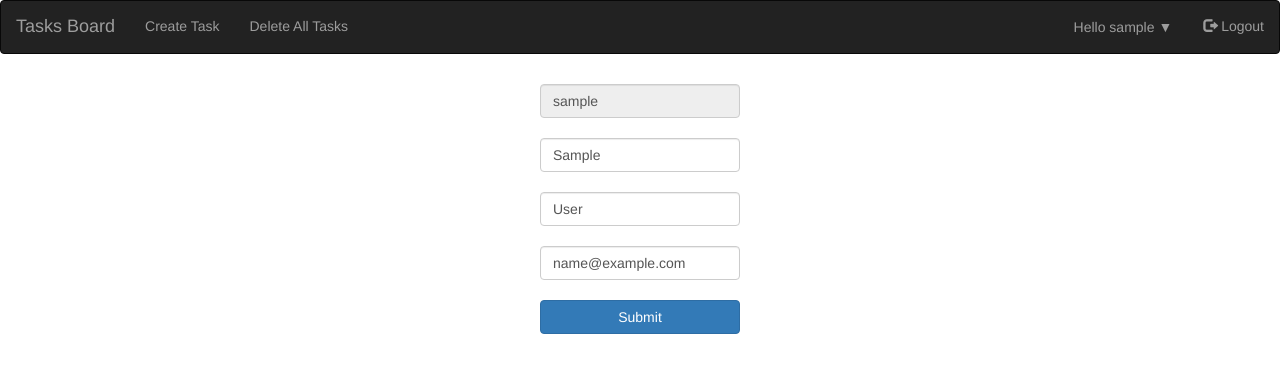
After one commit to adrianashymoniak/TaskBoard, a Django app: page /profile/edit/ in a window 1280 px wide. The commit adds this page. Shown: the top 373 px of the page. Run offline with Django 3.2, Linux system fonts and the light colour scheme; the visitor is signed in with stand-in values (Sample User, id 1); some libraries are stand-ins or nearby versions.

Commit message:
Added functionality: view user profile, edit profile and change password, delete account.

```diff
--- a/tasks/forms.py
+++ b/tasks/forms.py
@@ -1,5 +1,5 @@
 from django import forms
-from django.contrib.auth.forms import UserCreationForm
+from django.contrib.auth.forms import UserCreationForm, UserChangeForm
 from django.contrib.auth.models import User
 from .models import Task
 
@@ -11,7 +11,14 @@ class SignUpForm(UserCreationForm):
 
     class Meta:
         model = User
-        fields = ('username', 'first_name', 'last_name', 'email', 'password1', 'password2',)
+        fields = (
+            'username',
+            'first_name',
+            'last_name',
+            'email',
+            'password1',
+            'password2',
+        )
 
 
 class TaskForm(forms.ModelForm):
@@ -25,4 +32,23 @@ class TaskForm(forms.ModelForm):
 
     class Meta:
         model = Task
-        fields = ['task_title', 'task_description', 'time_estimated', 'status', 'priorities', ]
+        fields = (
+            'task_title',
+            'task_description',
+            'time_estimated',
+            'status',
+            'priorities',
+        )
+
+
+class EditProfileForm(UserChangeForm):
+
+    class Meta:
+        model = User
+        fields = (
+            'username',
+            'first_name',
+            'last_name',
+            'email',
+            'password'
+        )
--- a/tasks/static/css/tasks.css
+++ b/tasks/static/css/tasks.css
@@ -13,7 +13,7 @@
     margin-right: auto;
 }
 
-.username, .password, .sign_up_fields, .btn.btn-primary {
+.username, .password, .sign_up_fields, .btn.btn-primary, #id_username, #id_first_name, #id_last_name, #id_email, #id_old_password, #id_new_password1, #id_new_password2 {
     margin-top: auto;
     margin-left: auto;
     margin-right: auto;
@@ -51,6 +51,7 @@
     margin-bottom: 20px;
     width: 200px;
 }
+
 #save_task, #edit_task {
     background-color: #269622;
     border-color: #269622;
@@ -62,11 +63,11 @@
 }
 
 textarea {
-   resize: none;
+    resize: none;
 }
 
 .column {
-    float:left;
+    float: left;
     width: 33%;
     padding: 30px;
 
@@ -77,23 +78,25 @@ textarea {
         width: 100%;
     }
 }
-.column_name_new{
+
+.column_name_new {
     text-align: center;
     background: #495a77;
     color: #ffffff;
 }
-
 
 .column_name_in_progress {
     text-align: center;
     background: #ce8d00;
     color: #ffffff;
 }
+
 .column_name_done {
     text-align: center;
     background: #51c944;
     color: #ffffff;
 }
+
 .status_new {
     display: inline-block;
     float: left;
@@ -104,6 +107,7 @@ textarea {
     background: #495a77;
     color: #ffffff;
 }
+
 .status_in_progress {
     display: inline-block;
     float: left;
@@ -114,6 +118,7 @@ textarea {
     background: #ce8d00;
     color: #ffffff;
 }
+
 .status_done {
     display: block;
     float: left;
@@ -124,6 +129,7 @@ textarea {
     background: #51c944;
     color: #ffffff;
 }
+
 .minor {
     display: inline-block;
     margin-left: 30px;
@@ -133,6 +139,7 @@ textarea {
     background: #969696;
     color: #ffffff;
 }
+
 .normal {
     display: inline-block;
     margin-left: 30px;
@@ -142,6 +149,7 @@ textarea {
     background: #6d6fa5;
     color: #ffffff;
 }
+
 .major {
     display: inline-block;
     margin-left: 30px;
@@ -151,6 +159,7 @@ textarea {
     background: #964646;
     color: #ffffff;
 }
+
 .critical {
     display: inline-block;
     margin-left: 30px;
@@ -168,7 +177,6 @@ textarea {
     color: #337ab7;
 }
 
-
 .task_column a {
     white-space: nowrap;
     text-overflow: ellipsis;
@@ -178,16 +186,15 @@ textarea {
     margin-right: 10%;
 }
 
-
-.task_description, .time, #description_task, #title_task,  #estimated, #published_at, #edited_at {
+.task_description, .time, #description_task, #title_task, #estimated, #published_at, #edited_at, .profile {
     display: block;
     margin-top: 10px;
     margin-bottom: 10px;
     padding-left: 30px;
     text-align: justify;
 
+}
 
-}
 .task_description, .task_title {
     margin-left: 30px;
     padding-left: 30px;
@@ -218,3 +225,45 @@ textarea {
     margin-left: 30px;
     color: grey;
 }
+
+.dropbtn {
+    background-color: #222;
+    color: #9d9d9d;
+    padding: 16px;
+    border: none;
+    cursor: pointer;
+}
+
+.dropdown {
+    position: relative;
+    display: inline-block;
+}
+
+.dropdown-content {
+    display: none;
+    position: absolute;
+    right: auto;
+    background-color: #222;
+    min-width: 160px;
+    box-shadow: 0px 8px 16px 0px rgba(0, 0, 0, 0.2);
+    z-index: 1;
+}
+
+.dropdown-content a {
+    color: #9d9d9d;
+    padding: 12px 16px;
+    text-decoration: none;
+    display: block;
+}
+
+.dropdown-content a:hover {
+    background-color: #f1f1f1;
+}
+
+.dropdown:hover .dropdown-content {
+    display: block;
+}
+
+.dropdown:hover .dropbtn {
+    color: white;
+}
--- a/tasks/templates/tasks/base.html
+++ b/tasks/templates/tasks/base.html
@@ -20,31 +20,56 @@
             {% if user.is_authenticated %}
                 <ul class="nav navbar-nav">
                     <li><a id="create_task" href="{% url 'create_task' %}">Create Task</a></li>
-                <li><a id="delete_all_tasks" href="{% url 'delete_all' %}"
-                       onclick="return confirm('Are you sure you want to delete all items?');">Delete All Tasks</a></li>
+                    <li><a id="delete_all_tasks" href="{% url 'delete_all_tasks' %}"
+                           onclick="return confirm('Are you sure you want to delete all items?');">Delete All Tasks</a>
+                    </li>
                     {% url 'task_detail' pk=task.pk as edit_url %}
                     {% if request.get_full_path == edit_url %}
                         <li><a id="delete_task_edit_page" href="{% url 'delete' pk=task.pk %}"
-                       onclick="return confirm('Are you sure you want to delete this item?');">Delete task</a></li>
+                               onclick="return confirm('Are you sure you want to delete this item?');">Delete task</a>
+                        </li>
                         <li><a id="edit_task_task_detail" href="{% url 'edit_task' pk=task.pk %}">Edit task</a></li>
                     {% endif %}
                     {% url 'edit_task' pk=task.pk as edit_task_url %}
                     {% if request.get_full_path == edit_task_url %}
                         <li><a id="delete_task_edit_page" href="{% url 'delete' pk=task.pk %}"
-                       onclick="return confirm('Are you sure you want to delete this item?');">Delete task</a></li>
+                               onclick="return confirm('Are you sure you want to delete this item?');">Delete task</a>
+                        </li>
                         <li><a id="go_detail_page" href="{% url 'task_detail' pk=task.pk %}">Task Detail</a></li>
+                    {% endif %}
+                    {% url 'view_profile' as profile %}
+                    {% if request.get_full_path == profile %}
+                        <li><a id="delete_user" href="{% url 'delete_account' %}"
+                               onclick="return confirm('Are you sure you want to delete your account? Please, be aware that all your tasks also would be deleted!');">Delete
+                            account</a>
+                        </li>
                     {% endif %}
                 </ul>
                 <ul class="nav navbar-nav navbar-right">
-                <li><p id="greeting" class="navbar-text"> Hello {{user.username}}</p></li>
+                    <li>
+                        <div class="dropdown">
+                            <button id="greeting" class="dropbtn">Hello {{ user.username }} <span
+                                    class="arrow">&#9660;</span></button>
+                            <div class="dropdown-content">
+                                <a href="{% url 'view_profile' %}">Profile</a>
+                                <a href="{% url 'edit_profile' %}">Edit profile</a>
+                                <a href="{% url 'change_password' %}">Change password</a>
+                                {% if request.user.is_staff %}
+                                    <a href="{% url 'admin:index' %}">Admin site</a>
+                                {% endif %}
+                            </div>
+                        </div>
+                    </li>
                     <li><a id="logout" href="{% url 'logout' %}"><span class="glyphicon glyphicon-log-out"></span>
                         Logout</a></li>
                 </ul>
             {% else %}
                 <ul class="nav navbar-nav navbar-right">
-                <li><a id="login" href="{% url 'login' %}"><span class="glyphicon glyphicon-log-in"></span> Login</a>
+                    <li><a id="login" href="{% url 'login' %}"><span class="glyphicon glyphicon-log-in"></span>
+                        Login</a>
                     </li>
-                <li><a id="signup" href="{% url 'signup' %}"><span class="glyphicon glyphicon-user"></span> Signup</a>
+                    <li><a id="signup" href="{% url 'signup' %}"><span class="glyphicon glyphicon-user"></span>
+                        Signup</a>
                     </li>
                 </ul>
             {% endif %}
--- a/tasks/templates/tasks/create_task.html
+++ b/tasks/templates/tasks/create_task.html
@@ -62,7 +62,7 @@ $("[name='create_form']").change(function() {
 
 $(window).bind('beforeunload', function(){
     if (!isSaveButtonClicked && isSomethingChanged) {
-        return '';
+        return 'Leave the site?';
     }
 });
 </script>
--- /dev/null
+++ b/tasks/templates/tasks/edit_profile.html
@@ -0,0 +1,18 @@
+{% extends 'tasks/base.html' %}
+{% block title %}Profile{% endblock %}
+{% block body %}
+    <form method='post'>
+        {% csrf_token %}
+        <div class="alignment">
+            <input class="form-control" id="id_username" type="text" name="username" maxlength="30"
+                   placeholder="Username" value="{{ user.username }}" readonly>
+            <input class="form-control" id="id_first_name" type="text" name="first_name" maxlength="30"
+                   placeholder="First Name" value="{{ user.first_name }}">
+            <input class="form-control" id="id_last_name" type="text" name="last_name" maxlength="30"
+                   placeholder="Last Name" value="{{ user.last_name }}">
+            <input class="form-control" id="id_email" type="email" name="email" maxlength="254" placeholder="Email"
+                   value="{{ user.email }}">
+            <button class="btn btn-primary" id="submit_btn" type="submit">Submit</button>
+        </div>
+    </form>
+{% endblock %}
--- a/tasks/templates/tasks/edit_task.html
+++ b/tasks/templates/tasks/edit_task.html
@@ -67,7 +67,7 @@ $("[name='edit_form']").change(function() {
 
 $(window).bind('beforeunload', function(){
     if (!isEditButtonClicked && isSomethingChanged) {
-        return '';
+        return 'Leave the site?';
     }
 });
 </script>
--- a/tasks/urls.py
+++ b/tasks/urls.py
@@ -11,6 +11,10 @@ urlpatterns = [
     url(r'^(?P<pk>\d+)/$', views.task_detail, name='task_detail'),
     url(r'^(?P<pk>\d+)/edit/$', views.edit_task, name='edit_task'),
     url(r'^(?P<pk>\d+)/delete/$', views.delete_task, name='delete'),
-    url(r'^delete_all/$', views.delete_all, name='delete_all'),
+    url(r'^delete_all_tasks/$', views.delete_all_tasks, name='delete_all_tasks'),
+    url(r'^profile/$', views.view_profile, name='view_profile'),
+    url(r'^profile/edit/$', views.edit_profile, name='edit_profile'),
+    url(r'^profile/password/$', views.change_password, name='change_password'),
+    url(r'^profile/delete_account/$', views.delete_account, name='delete_account'),
 
 ]
--- a/tasks/views.py
+++ b/tasks/views.py
@@ -1,10 +1,11 @@
 from datetime import datetime
 
-from django.contrib.auth import login, authenticate
+from django.contrib.auth import login, authenticate, update_session_auth_hash
 from django.contrib.auth.decorators import login_required
+from django.contrib.auth.forms import PasswordChangeForm
 from django.shortcuts import render, redirect, get_object_or_404
 
-from .forms import SignUpForm, TaskForm
+from .forms import SignUpForm, TaskForm, EditProfileForm
 from .models import Task
 
 
@@ -110,7 +111,7 @@ def delete_task(request, pk):
 
 
 @login_required
-def delete_all(request):
+def delete_all_tasks(request):
     Task.objects.filter(user_id=request.user).delete()
     return redirect('home')
 
@@ -123,3 +124,41 @@ def error_404(request, exception):
 def error_500(request):
     data = {}
     return render(request, 'tasks/errors/500.html', data)
+
+
+@login_required
+def view_profile(request):
+    args = {'user': request.user}
+    return render(request, 'tasks/profile.html', args)
+
+
+@login_required
+def edit_profile(request):
+    if request.method == "POST":
+        form = EditProfileForm(request.POST, instance=request.user)
+        if form.is_valid():
+            form.save()
+            return redirect('view_profile')
+    else:
+        form = EditProfileForm(instance=request.user)
+    return render(request, 'tasks/edit_profile.html', {'form': form})
+
+
+@login_required
+def change_password(request):
+    if request.method == "POST":
+        form = PasswordChangeForm(data=request.POST, user=request.user)
+        if form.is_valid():
+            form.save()
+            update_session_auth_hash(request, form.user)
+            return redirect('view_profile')
+    else:
+        form = PasswordChangeForm(user=request.user)
+    return render(request, 'tasks/change_password.html', {'form': form})
+
+
+@login_required
+def delete_account(request):
+    delete_all_tasks(request)
+    request.user.delete()
+    return redirect('login')
```
Also changed, not shown: e2etests/tests/test_user_cannot_see_pages_before_login_to_application.py (+1 -1 lines), tasks/templates/tasks/change_password.html (added, +40 -0 lines), tasks/templates/tasks/profile.html (added, +27 -0 lines). Lines whose indentation alone changed are shown as unchanged.
